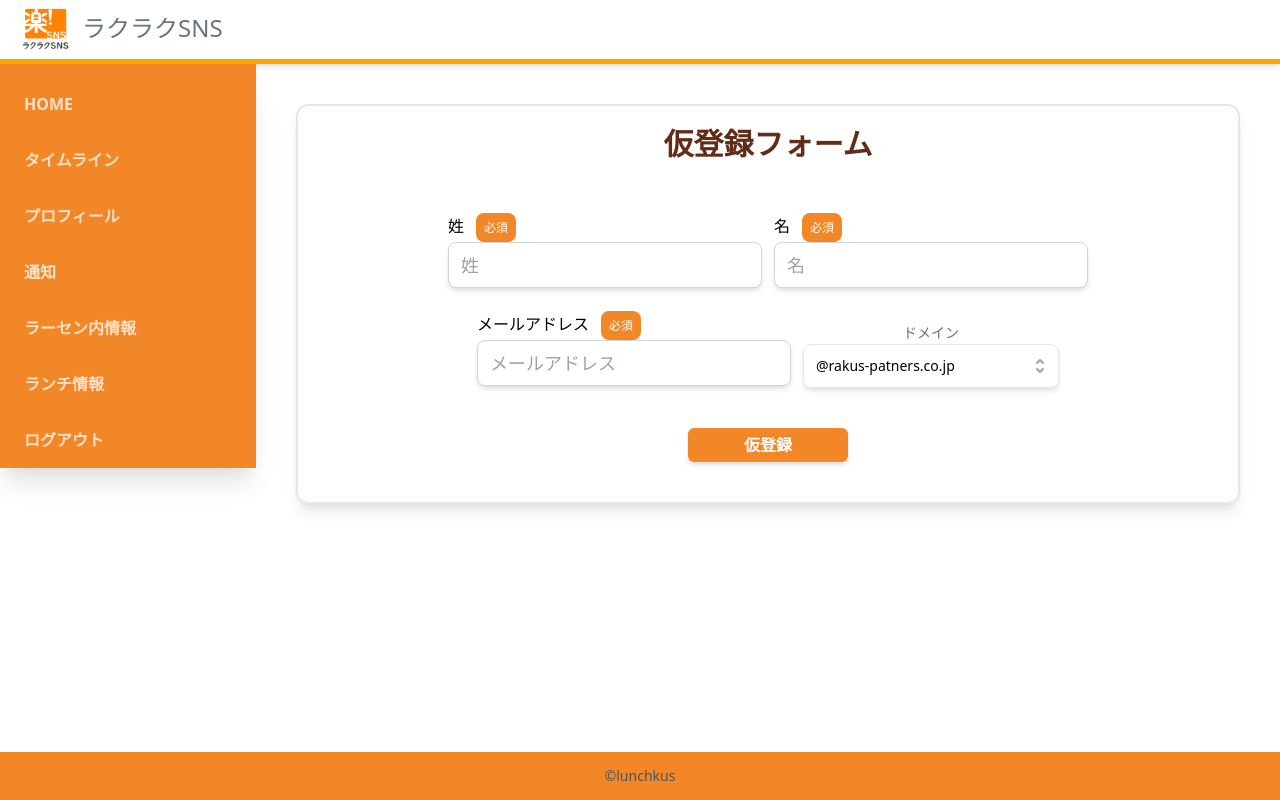
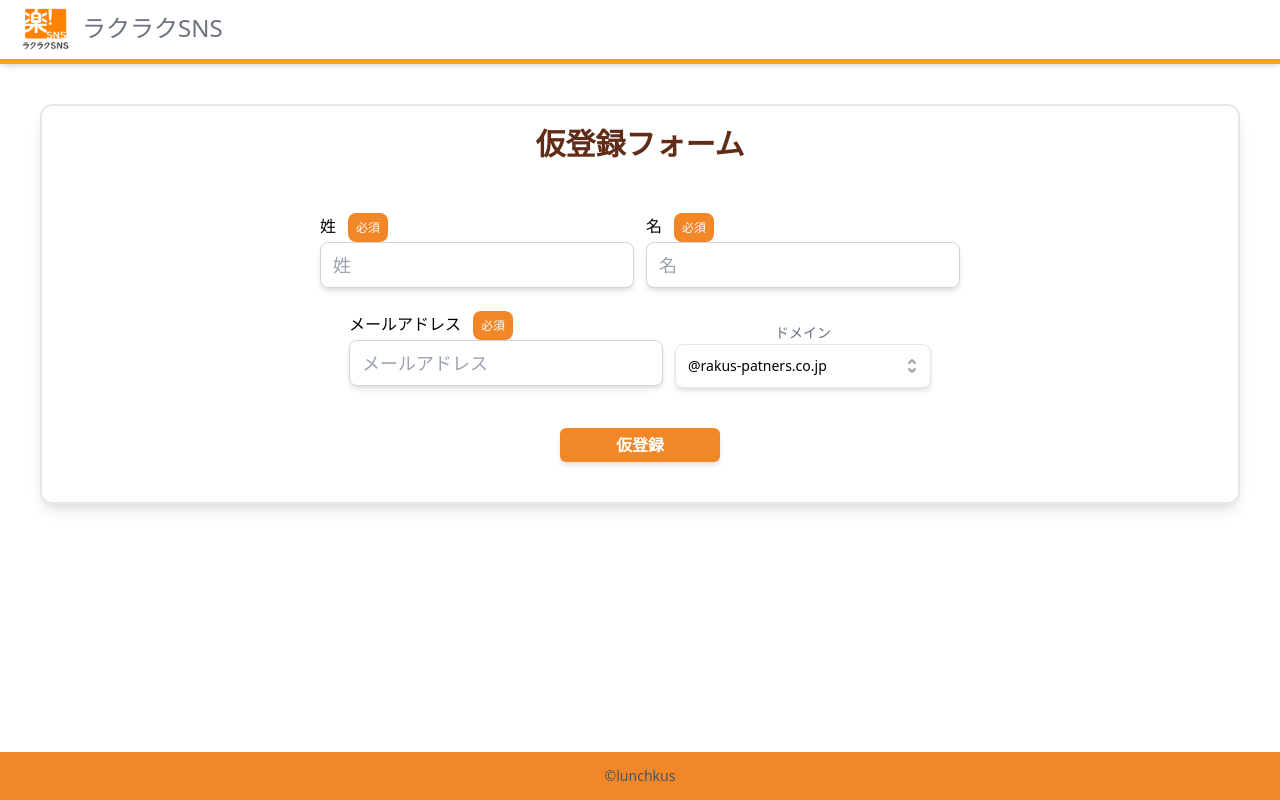
Before and after one commit to suzu1997/rakus-sns-app, a Next.js app: page /auth/presignup in a window 1280 px wide. Built offline with nearby package versions, Linux system fonts and the light colour scheme.

Commit message:
メニューバーの表示対応（コンフリクト起きると思う）

```diff
--- a/src/components/Layout/Layout.tsx
+++ b/src/components/Layout/Layout.tsx
@@ -24,12 +24,8 @@ export const Layout: FC<Props> = memo((props) => {
     const path = router.pathname;
 
     //仮登録、登録、ログインページ、トップページは除外
-    if (
-      path === "/auth/presingup" ||
-      path === "/auth/signup" ||
-      path === "/auth/login" ||
-      path === "/"
-    ) {
+
+    if (path.includes("/auth/") || path === "/") {
       setShowMenu(false);
     } else {
       setShowMenu(true);
```
